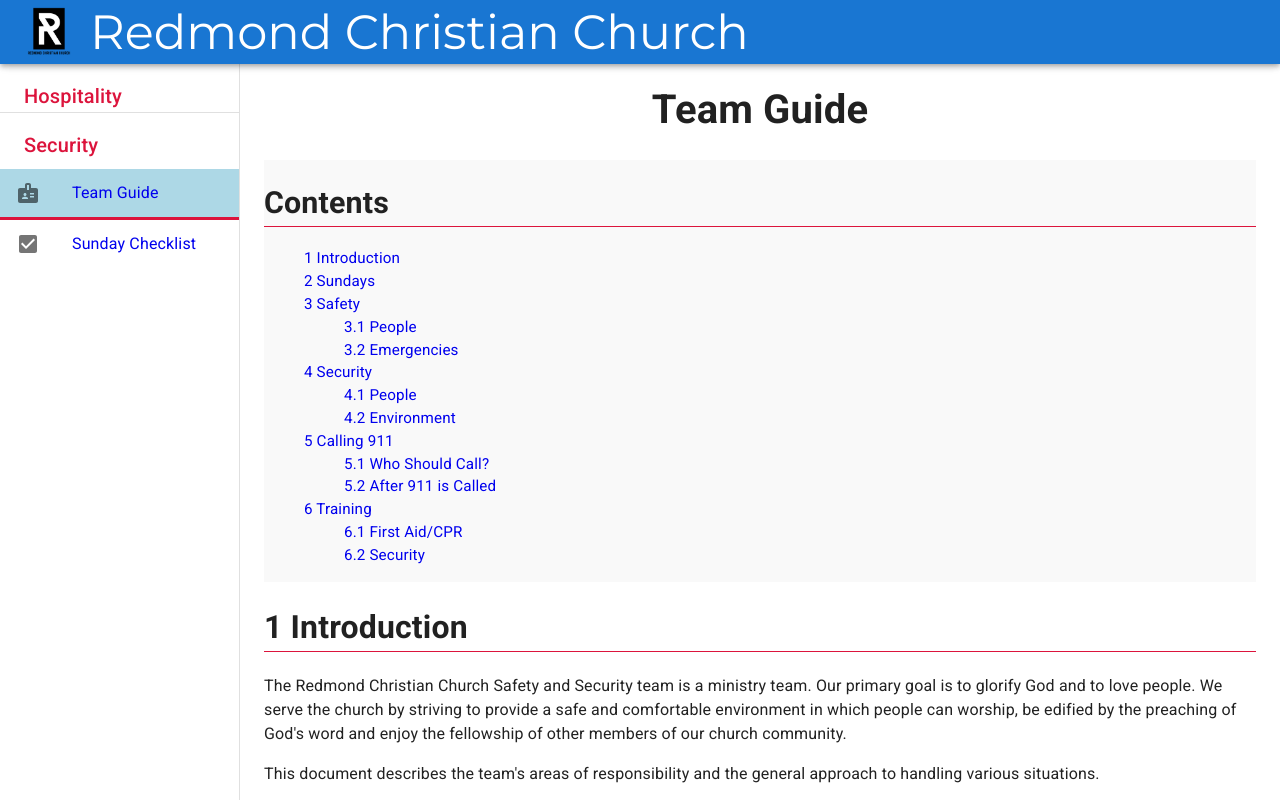
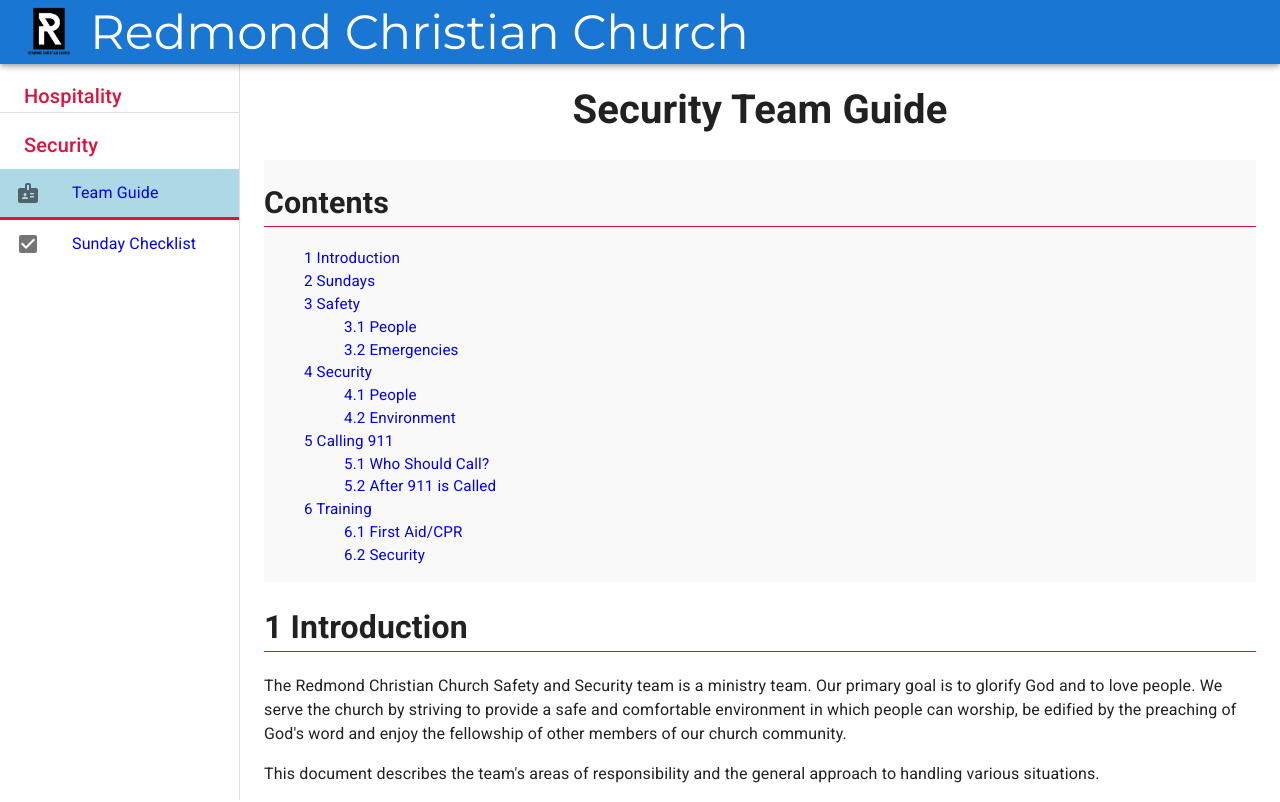
Before and after one commit to whitneyh/redmond-christian, a React (Create React App) app: page /security/guide in a window 1280 px wide. Shown: the top 802 px of the page. Built offline with nearby package versions, Linux system fonts and the light colour scheme.

Commit message:
RCC-8 Some reorganization

```diff
--- a/src/routes/SundayChecklist.tsx
+++ b/src/routes/SecurityChecklist.tsx
@@ -14,12 +14,12 @@
  * limitations under the License.
  */
 
-import './SundayChecklist.css';
+import './SecurityChecklist.css';
 
-export const SundayChecklist = () => {
+export const SecurityChecklist = () => {
     return (
         <>
-            <div className="header">Sunday Morning Checklist</div>
+            <div className="header">Security Sunday Checklist</div>
             <p>
                 The following is a list of activities that should be performed each Sunday by the Safety and Security
                 team member who is assigned for that day:
--- a/src/routes/TeamGuide.tsx
+++ b/src/routes/SecurityGuide.tsx
@@ -14,12 +14,12 @@
  * limitations under the License.
  */
 
-import './TeamGuide.css';
+import './SecurityGuide.css';
 
-export const TeamGuide = () => {
+export const SecurityGuide = () => {
     return (
         <>
-            <div className="header">Team Guide</div>
+            <div className="header">Security Team Guide</div>
 
             <div id="toc_container">
                 <h1>Contents</h1>
```
Also changed, not shown: src/index.tsx (+4 -4 lines), src/routes/App.tsx (+14 -17 lines), src/routes/SecurityChecklist.css (renamed from src/routes/SundayChecklist.css), src/routes/SecurityGuide.css (renamed from src/routes/TeamGuide.css).
